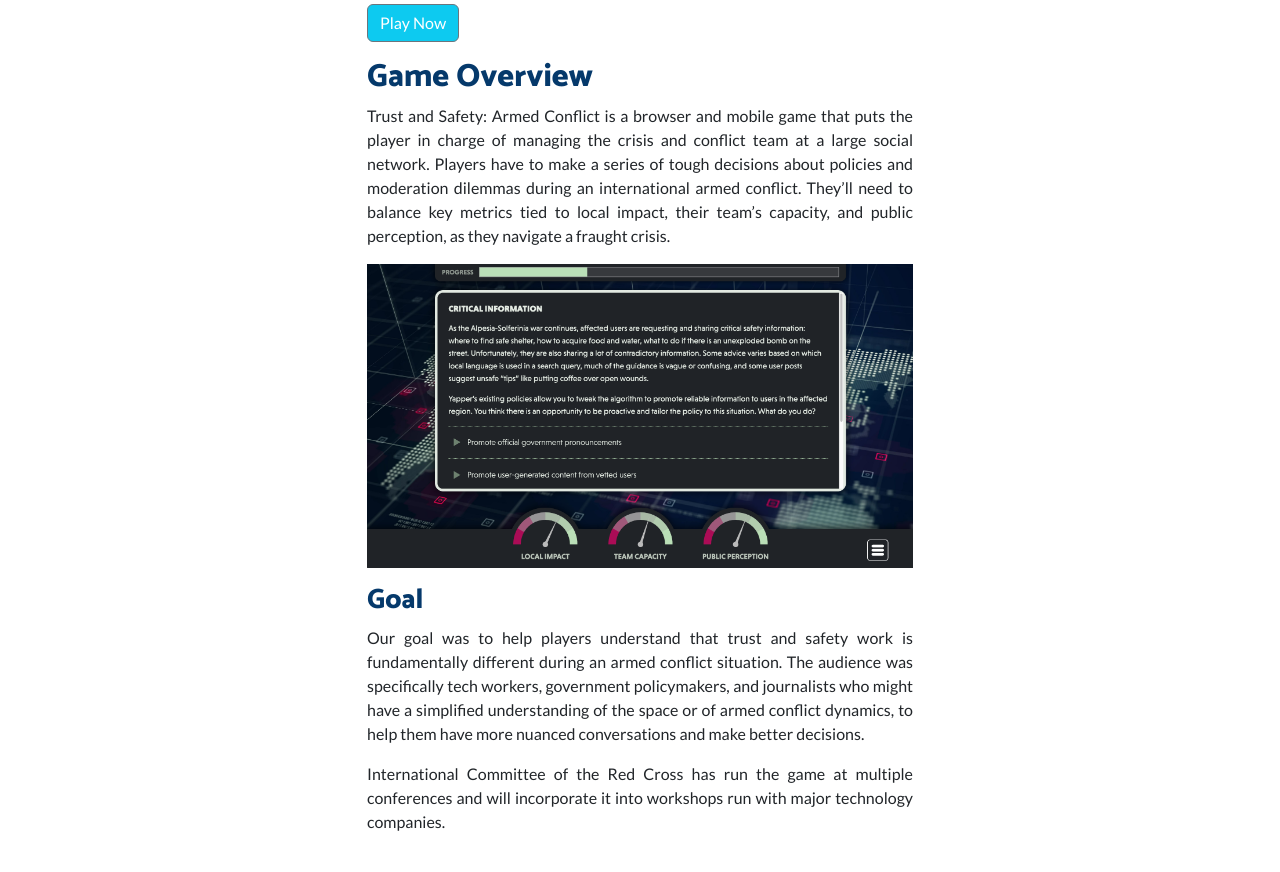
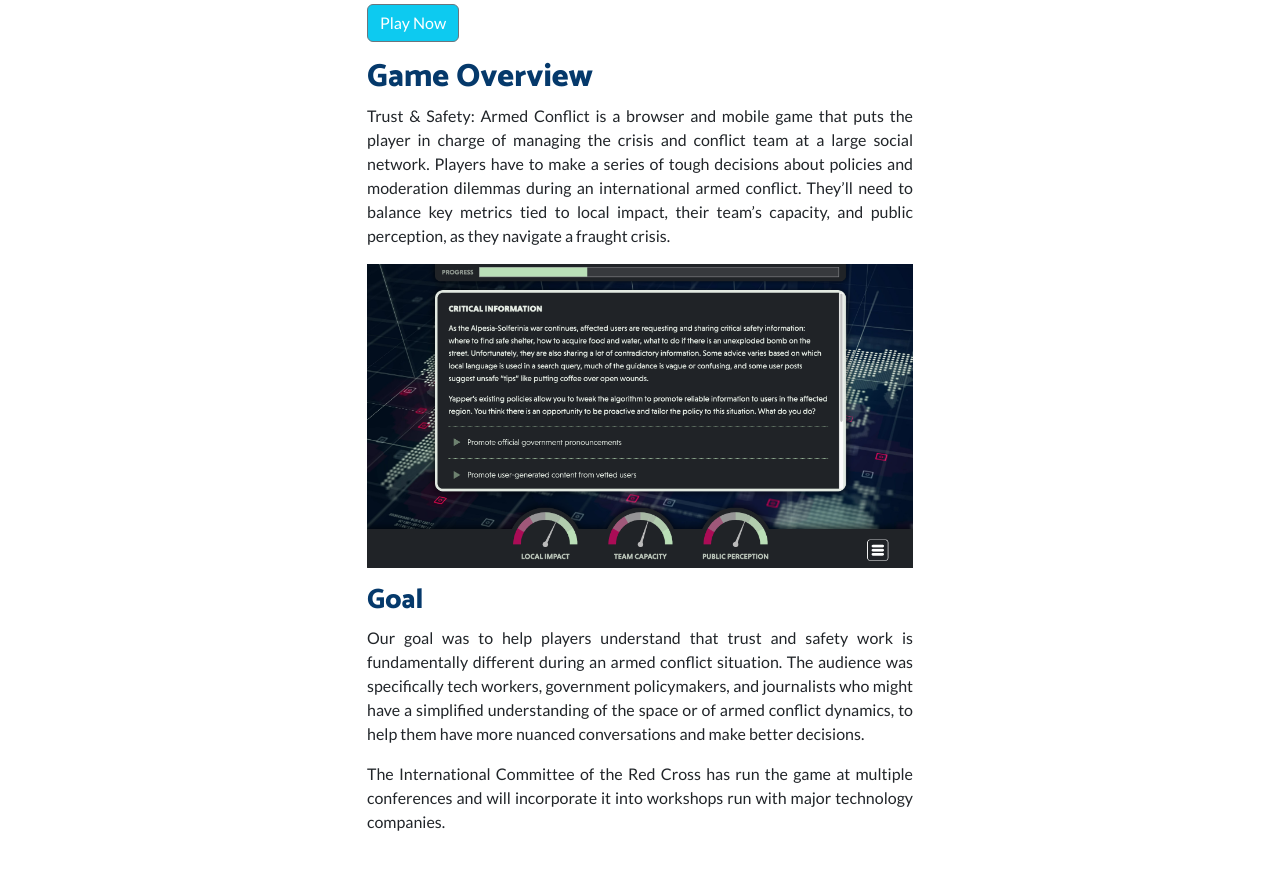
Before and after one commit to randylubin/leveraged-play, a Jekyll site: the page built from games/info/trust-and-safety-armed-conflict-overview.md, in a window 1280 px wide and 1400 px high, scrolled down 433 px. Shown: the part 325-1197 px from the top of the window. Built offline with Jekyll 4.4.1, drawn with Linux system fonts in a browser that asks for light colours; nearby versions of some CDN libraries; some of the changed text lies outside the part shown.

Commit message:
Update trust-and-safety-armed-conflict-overview.md

```diff
--- a/games/info/trust-and-safety-armed-conflict-overview.md
+++ b/games/info/trust-and-safety-armed-conflict-overview.md
@@ -5,7 +5,7 @@ description:  Trust and Safety Armed Conflict is a browser and mobile game that
 permalink: /games/info/trust-and-safety-armed-conflict-overview.html
 ---
 
-# Trust and Safety: Armed Conflict
+# Trust & Safety: Armed Conflict
 
 <div class="row mb-5">
   <div class="text-center">
@@ -30,7 +30,7 @@ permalink: /games/info/trust-and-safety-armed-conflict-overview.html
 
 ## Game Overview
 
-Trust and Safety: Armed Conflict is a browser and mobile game that puts the player in charge of managing the crisis and conflict team at a large social network. Players have to make a series of tough decisions about policies and moderation dilemmas during an international armed conflict. They'll need to balance key metrics tied to local impact, their team's capacity, and public perception, as they navigate a fraught crisis.
+Trust & Safety: Armed Conflict is a browser and mobile game that puts the player in charge of managing the crisis and conflict team at a large social network. Players have to make a series of tough decisions about policies and moderation dilemmas during an international armed conflict. They'll need to balance key metrics tied to local impact, their team's capacity, and public perception, as they navigate a fraught crisis.
 
 <img alt="screen shot of a trust and safety dilemma" src="/img/game-images/tsac-screenshot.png" class="img-fluid mx-auto d-block">
 
@@ -38,4 +38,4 @@ Trust and Safety: Armed Conflict is a browser and mobile game that puts the play
 
 Our goal was to help players understand that trust and safety work is fundamentally different during an armed conflict situation. The audience was specifically tech workers, government policymakers, and journalists who might have a simplified understanding of the space or of armed conflict dynamics, to help them have more nuanced conversations and make better decisions.
 
-International Committee of the Red Cross has run the game at multiple conferences and will incorporate it into workshops run with major technology companies.
+The International Committee of the Red Cross has run the game at multiple conferences and will incorporate it into workshops run with major technology companies.
```
